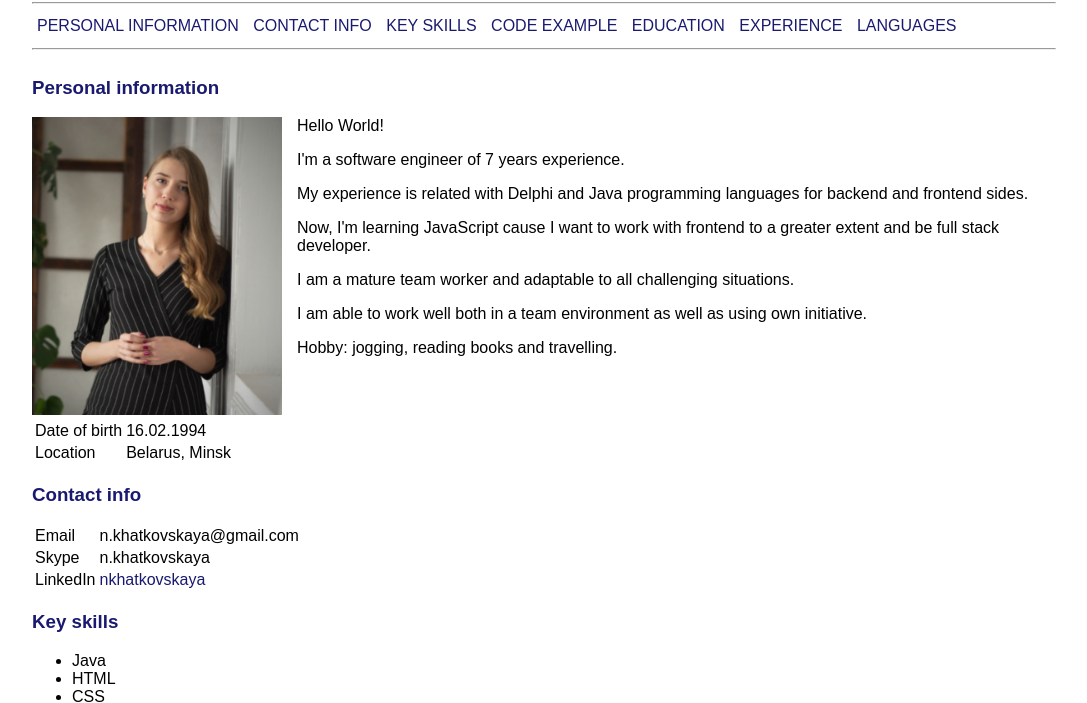
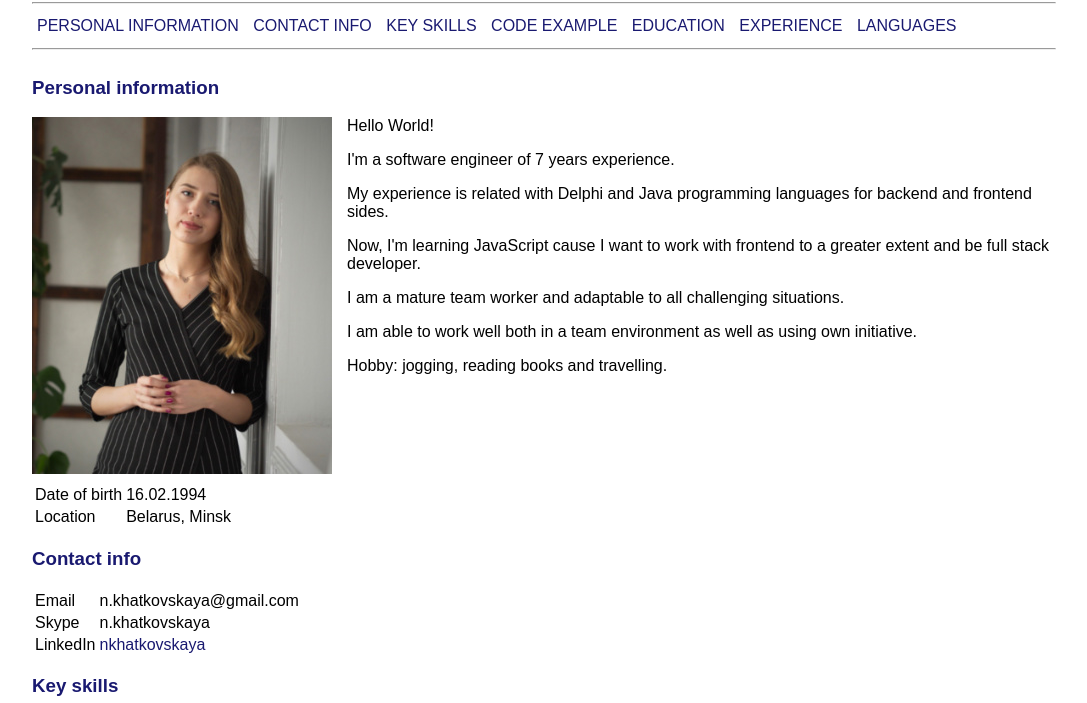
Before and after one commit to khatko/rsschool-cv, a website: page index.html in a window 1280 px wide. Shown: the part 78-781 px from the top of the page, without its empty margins (96-1183 px from the left). Drawn offline with Linux system fonts and the light colour scheme.

Commit message:
refactor: change personal information style

```diff
--- a/index.html
+++ b/index.html
@@ -30,7 +30,7 @@
       <h3>Personal information</h3>
       <article>
         <aside>
-          <img src="img/cv-photo.jpg" alt="Natalia Khatkovskaya" width="250">
+          <img src="img/cv-photo.jpg" alt="Natalia Khatkovskaya" width="300" height="357">
           <table>
             <tr>
               <td>Date of birth</td>
--- a/style.css
+++ b/style.css
@@ -43,6 +43,10 @@ section aside {
   margin-right: 15px;
 }
 
+section aside table {
+  margin-top: 5px;
+}
+
 section {
   clear: left;
   overflow: auto;
```
